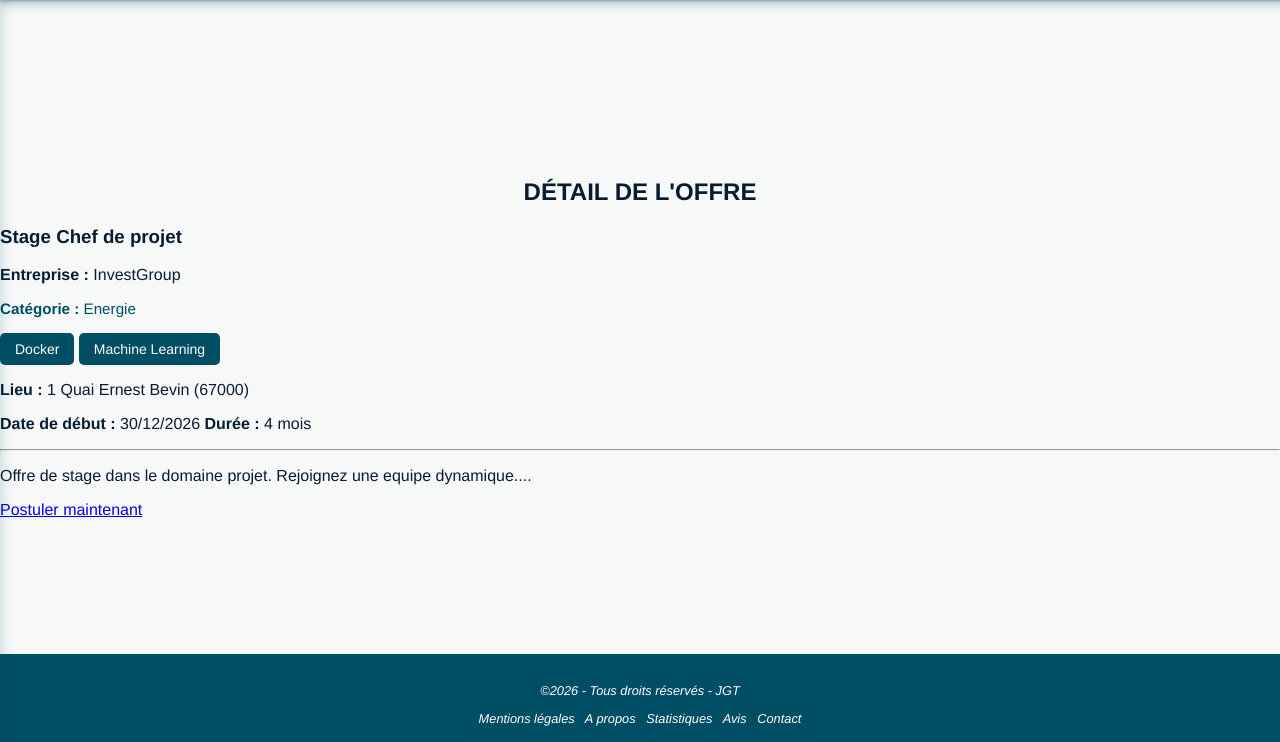
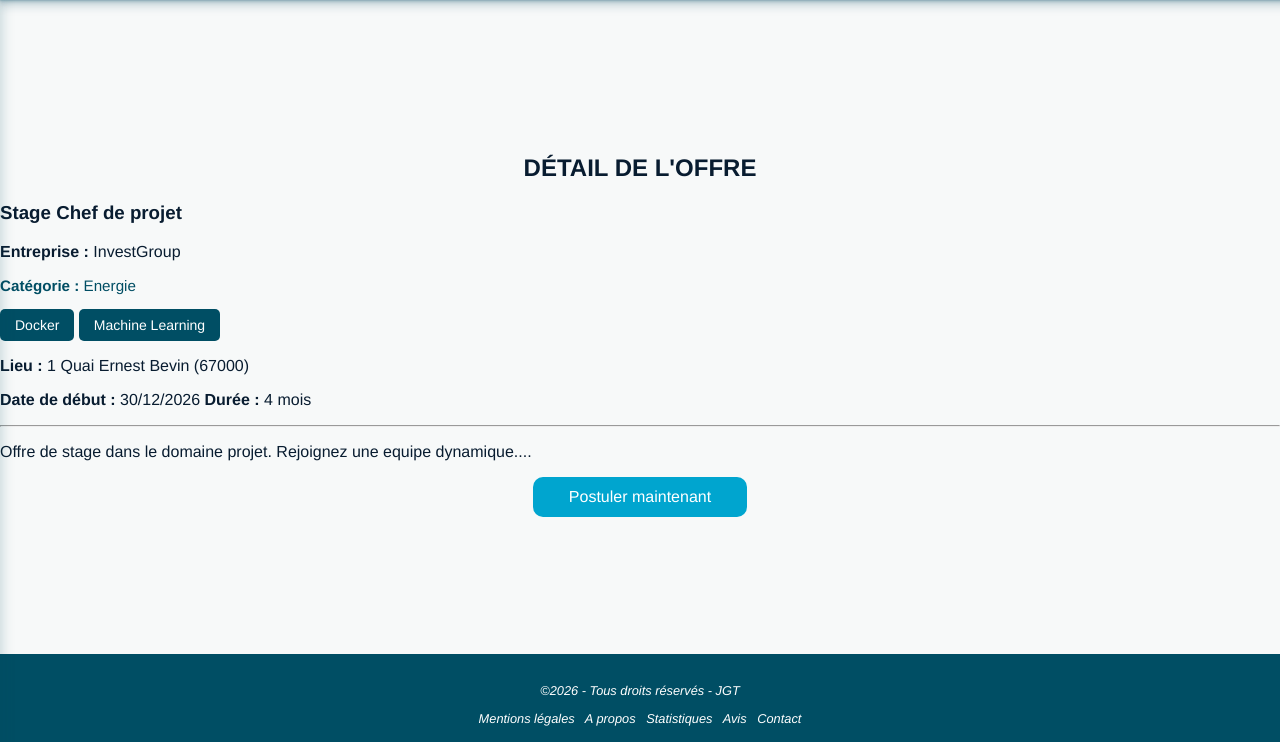
Before and after one commit to loisb3767/site_stages, a PHP site: page /index.php?page=detail-offre&id=8 in a window 1280 px wide. Shown: the part 74-816 px from the top of the page. Run offline with PHP 8.4, Linux system fonts and the light colour scheme; data comes from the database, SQL or seed files in the repository; data that the repository does not hold is empty; a stand-in replaces the project's code that opens the database connection.

Commit message:
Ajout du bouton postuler detailOffre

```diff
--- a/projet-static.local/assets/style.css
+++ b/projet-static.local/assets/style.css
@@ -1050,3 +1050,18 @@ body.menu-open {
         font-size: 13px;
         color: var(--text-color);
     }
+
+    .btn-postuler {
+        background-color: var(--primary-color);
+        color: var(--secondary-text-color);
+        border: none;
+        padding: 0.7rem;
+        width: 15%;
+        border-radius: 10px;
+        cursor: pointer;
+        text-decoration: none;
+        justify-content: center;
+        display: flex;
+        margin: 0 auto 25px;
+        text-align: center;
+    }
```
